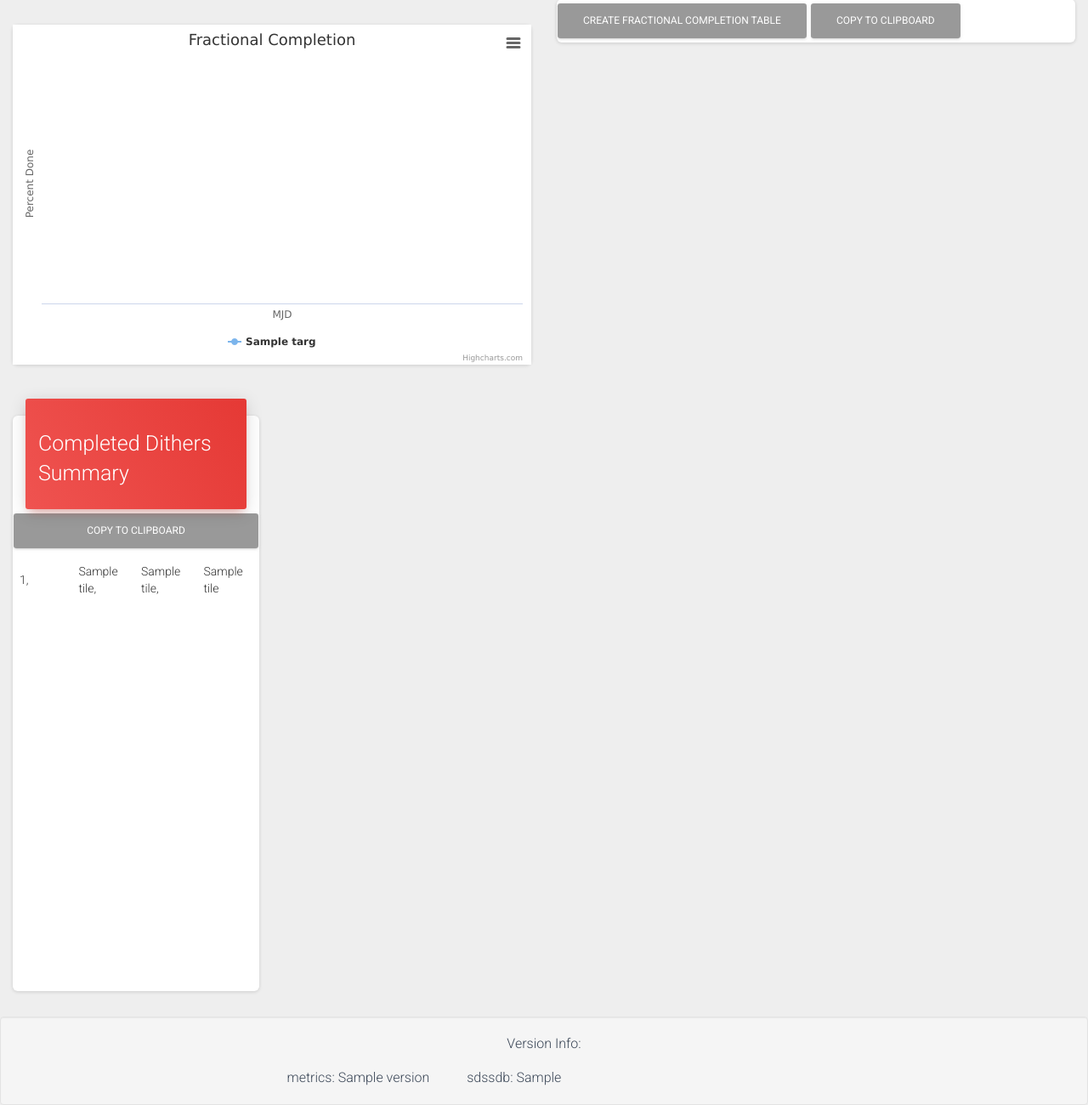
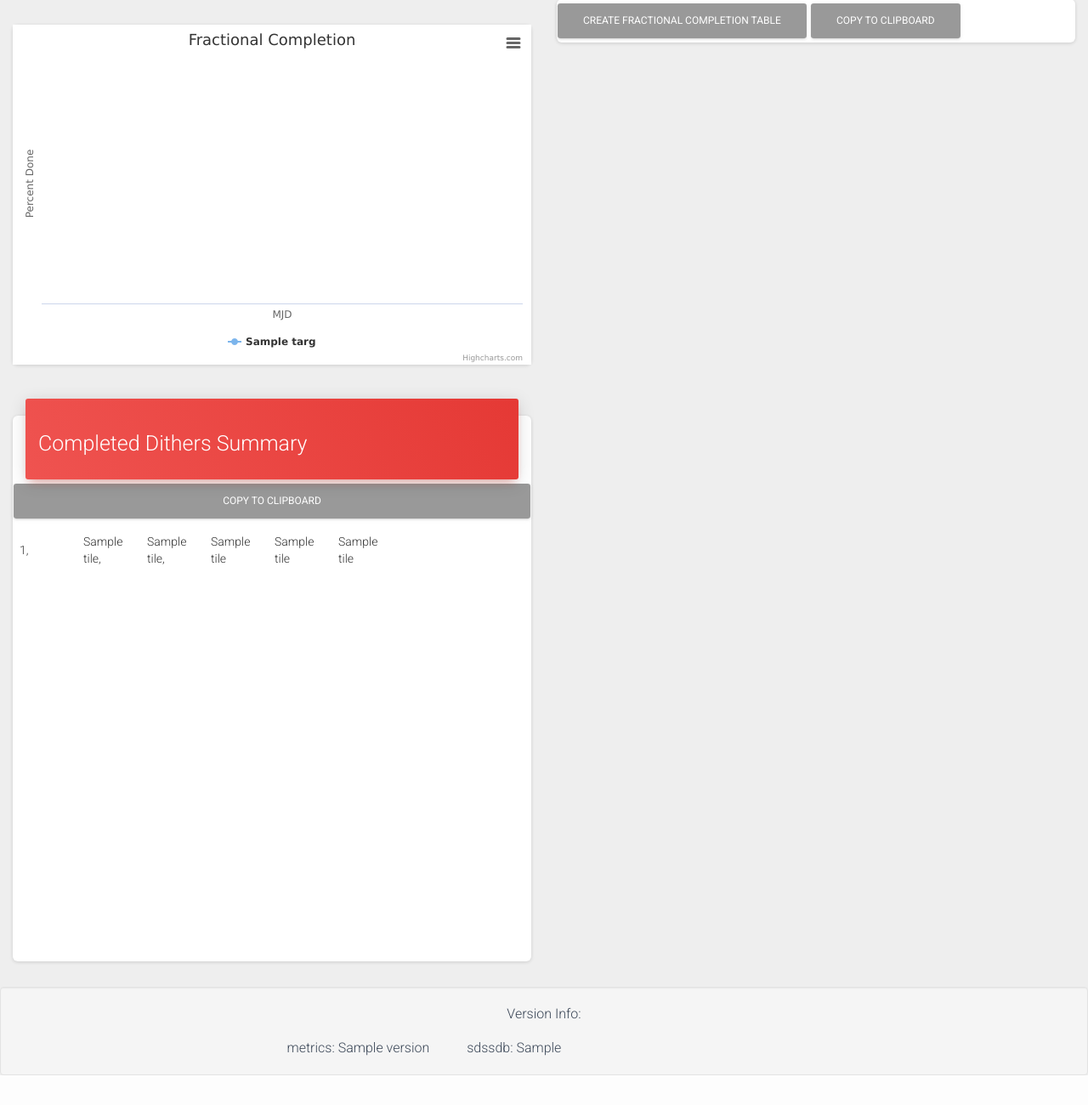
Before and after one commit to sdss/viki, a Python web app: template python/viki/templates/progress.html in a window 1280 px wide. Shown: the part 561-1861 px from the top of the page at 85% size. After the commit the page ends 1826 px from the top, so only its background shows below. Run offline with Jinja, Linux system fonts and the light colour scheme; the template is opened without the code that fills it: most values are stand-ins (such as "Sample title", 1, 10 or a date in 2020); some libraries are stand-ins or nearby versions.

Commit message:
add ra/dec for done dither summary

```diff
--- a/python/viki/controllers/progress.py
+++ b/python/viki/controllers/progress.py
@@ -59,7 +59,7 @@ async def progress():
     min_mjd = 99999
     max_mjd = 0
 
-    tile_list = [["tile_id", "target", "jd", "position"]]
+    tile_list = [["tile_id", "target", "jd", "dither_pos", "ra", "dec"]]
 
     for d in done:
         if "MW" in d["target"] or "THOR" in d["target"]:
@@ -86,7 +86,8 @@ async def progress():
             max_mjd = mjd
         targ_mjds[targ].append(mjd)
         targ_coords[targ].append({"x": d["ra"], "y": d["dec"], "name": d["tile_id"]})
-        tile_list.append([d['tile_id'], d['target'], d['jd'], d['position']])
+        tile_list.append([d['tile_id'], d['target'], d['jd'], d['position'],
+                          f"{d['ra']:.2f}", f"{d['dec']:.2f}"])
 
     x_axis = np.arange(min_mjd, max_mjd, 1)
     x_axis = [int(m) for m in x_axis]
--- a/python/viki/templates/progress.html
+++ b/python/viki/templates/progress.html
@@ -26,7 +26,7 @@
       </div>
     </div>
     <div class="row">
-      <div class="col-md-6">
+      <div class="col-md-12">
         <div class="card">
           <div class="card-header card-header-danger">
             <h3>Completed Dithers Summary</h3>
@@ -41,6 +41,8 @@
                 <td style="textAlign: right; width: 75px;">{{t[1]}},</td>
                 <td style="textAlign: right; width: 75px;">{{t[2]}},</td>
                 <td style="textAlign: right; width: 75px;">{{t[3]}}</td>
+                <td style="textAlign: right; width: 75px;">{{t[4]}}</td>
+                <td style="textAlign: right; width: 75px;">{{t[5]}}</td>
               </tr>
             {% endfor %}
               </tbody>
```
